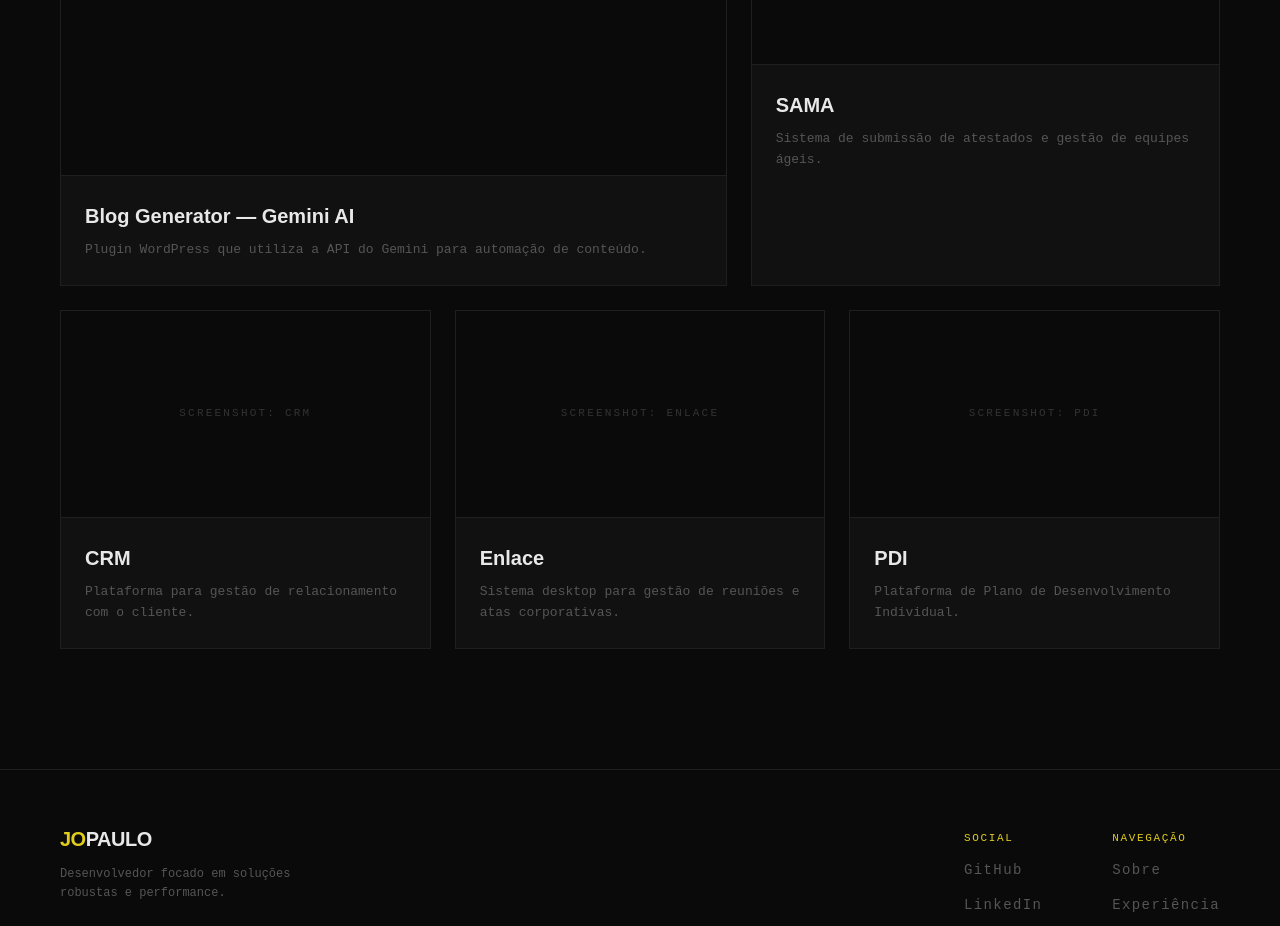
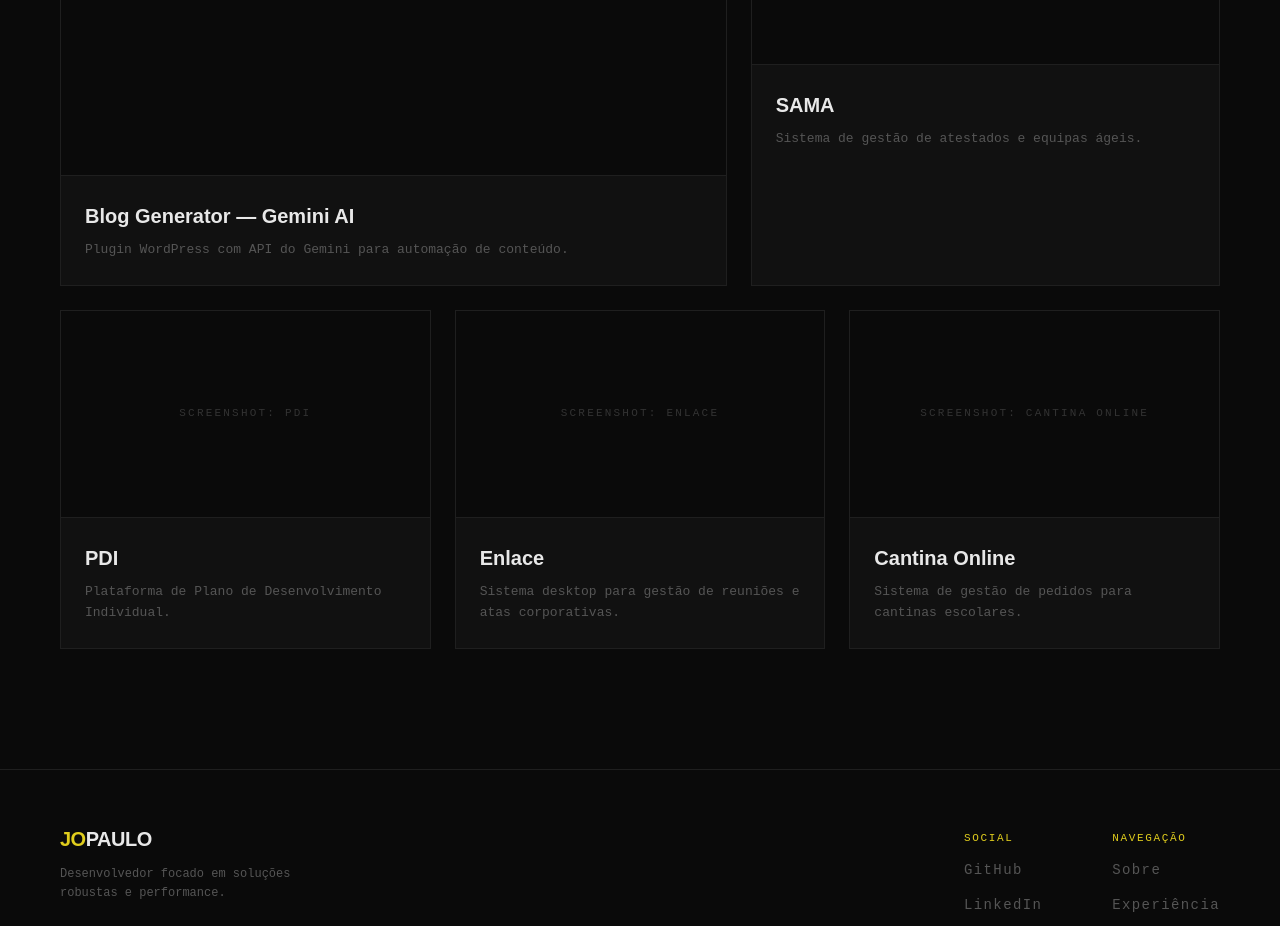
Before and after one commit to jopaul0/jopaul0.github.io, a React (Vite) app: page / in a window 1280 px wide. Shown: the part 2980-3906 px from the top of the page. Built offline with nearby package versions, Linux system fonts and the light colour scheme.

Commit message:
refactor: separate the data from the interface

```diff
--- /dev/null
+++ b/src/data/projects.json
@@ -0,0 +1,63 @@
+[
+    {
+        "id": 1,
+        "name": "Blog Generator — Gemini AI",
+        "shortDesc": "Plugin WordPress com API do Gemini para automação de conteúdo.",
+        "fullDesc": "Desenvolvido com arquitetura MVC em PHP, este plugin integra inteligência artificial para gerar artigos otimizados diretamente no WordPress.",
+        "techs": [
+            "PHP",
+            "Gemini API",
+            "MVC",
+            "WordPress"
+        ],
+        "github": "https://github.com/jopaul0/blog-generator-wp-plugin"
+    },
+    {
+        "id": 2,
+        "name": "SAMA",
+        "shortDesc": "Sistema de gestão de atestados e equipas ágeis.",
+        "fullDesc": "Projeto académico desenvolvido na FATEC utilizando Python para automatizar processos de RH e monitorização de saúde de equipas.",
+        "techs": [
+            "Python",
+            "Flask",
+            "SQLite"
+        ],
+        "github": "https://github.com/jopaul0/sama"
+    },
+    {
+        "id": 3,
+        "name": "PDI",
+        "shortDesc": "Plataforma de Plano de Desenvolvimento Individual.",
+        "fullDesc": "Aplicação desenvolvida em Java e JavaFX para acompanhamento de metas de carreira e evolução técnica.",
+        "techs": [
+            "Java",
+            "JavaFX",
+            "MySQL"
+        ],
+        "github": "https://github.com/jopaul0/pdi"
+    },
+    {
+        "id": 4,
+        "name": "Enlace",
+        "shortDesc": "Sistema desktop para gestão de reuniões e atas corporativas.",
+        "fullDesc": "Aplicação robusta em Java com MySQL, focada na organização de pautas, participantes e geração de atas de reunião.",
+        "techs": [
+            "Java",
+            "MySQL",
+            "JDBC"
+        ],
+        "github": "https://github.com/jopaul0/enlace"
+    },
+    {
+        "id": 5,
+        "name": "Cantina Online",
+        "shortDesc": "Sistema de gestão de pedidos para cantinas escolares.",
+        "fullDesc": "Projeto desenvolvido para TCC utilizando PHP e MySQL para facilitar a reserva e compra de lanches online.",
+        "techs": [
+            "PHP",
+            "MySQL",
+            "Web"
+        ],
+        "github": "https://github.com/jopaul0/cantinaonline-tcc"
+    }
+]
--- a/src/pages/Projects/index.tsx
+++ b/src/pages/Projects/index.tsx
@@ -4,48 +4,7 @@ import { SectionTitle } from '@/components/SectionTitle';
 import { Modal } from '@/components/Modal';
 import { SimpleButton } from '@/components/SimpleButton';
 
-const projectsData = [
-    {
-        id: 1,
-        name: "Blog Generator — Gemini AI",
-        shortDesc: "Plugin WordPress que utiliza a API do Gemini para automação de conteúdo.",
-        fullDesc: "Desenvolvido com arquitetura MVC em PHP, este plugin integra inteligência artificial para gerar artigos otimizados para SEO diretamente no WordPress.",
-        techs: ["PHP", "Gemini API", "MVC", "WordPress"],
-        github: "https://github.com/jopaul0/blog-generator-gemini-ai",
-    },
-    {
-        id: 2,
-        name: "SAMA",
-        shortDesc: "Sistema de submissão de atestados e gestão de equipes ágeis.",
-        fullDesc: "Projeto acadêmico desenvolvido na FATEC utilizando Python para automatizar processos de RH e monitoramento de saúde.",
-        techs: ["Python", "Flask", "SQLite"],
-        github: "https://github.com/jopaul0/SAMA",
-    },
-    {
-        id: 3,
-        name: "CRM",
-        shortDesc: "Plataforma para gestão de relacionamento com o cliente.",
-        fullDesc: "Sistema em desenvolvimento focado em escalabilidade e organização de dados comerciais utilizando Laravel.",
-        techs: ["Laravel", "PHP", "MySQL"],
-        github: "https://github.com/jopaul0/Nexus-CRM",
-    },
-    {
-        id: 4,
-        name: "Enlace",
-        shortDesc: "Sistema desktop para gestão de reuniões e atas corporativas.",
-        fullDesc: "Aplicação robusta desenvolvida em Java com persistência de dados em MySQL, focada na organização de pautas e participantes.",
-        techs: ["Java", "MySQL", "JDBC"],
-        github: "https://github.com/jopaul0/Enlace",
-    },
-    {
-        id: 5,
-        name: "PDI",
-        shortDesc: "Plataforma de Plano de Desenvolvimento Individual.",
-        fullDesc: "Aplicação focada no acompanhamento de metas de carreira e evolução técnica do colaborador.",
-        techs: ["Java", "JavaFX", "MySQL"],
-        github: "https://github.com/jopaul0/PDI",
-    }
-];
+import projectsData from '@/data/projects.json';
 
 export const Projects = () => {
     const [selectedProject, setSelectedProject] = useState<any>(null);
```
